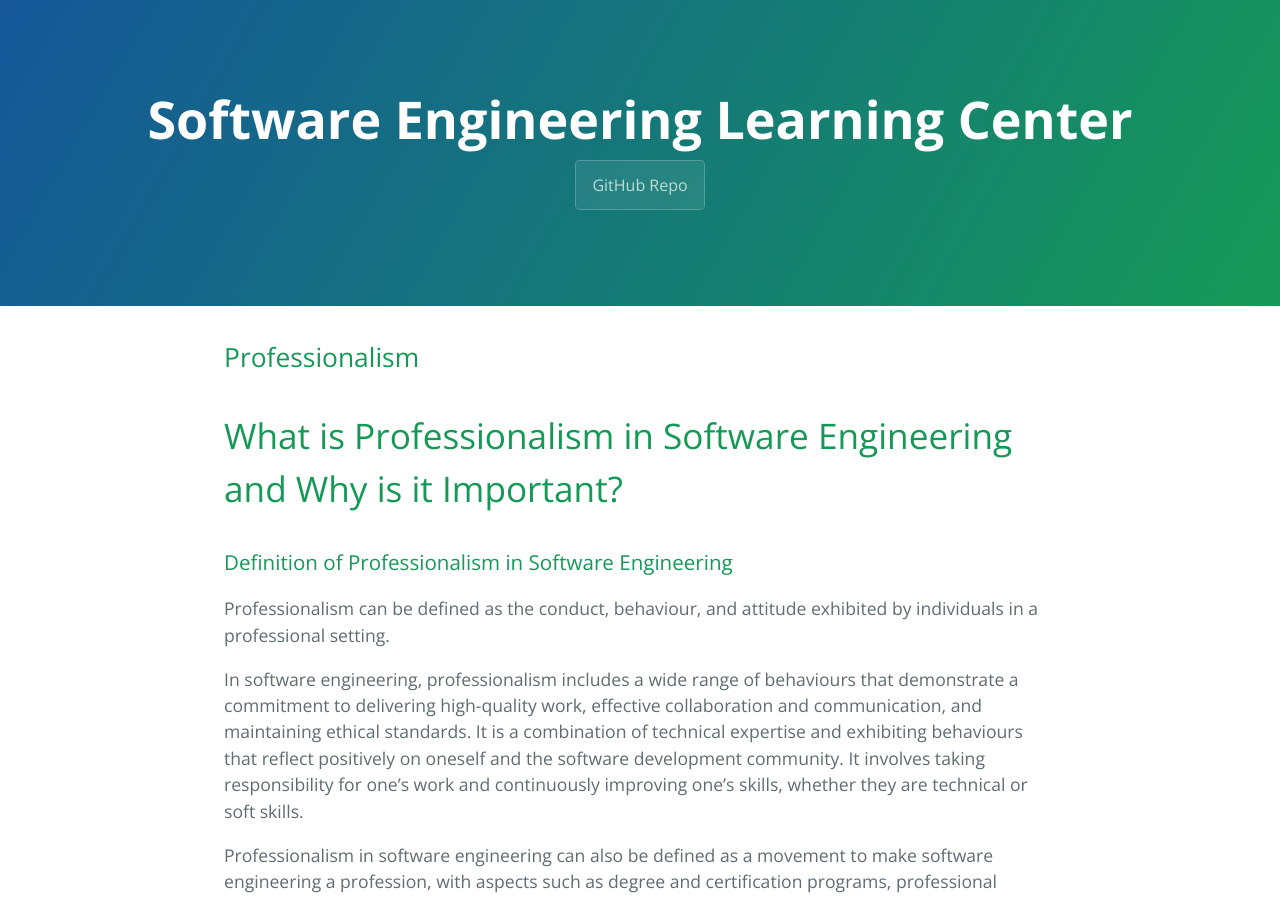
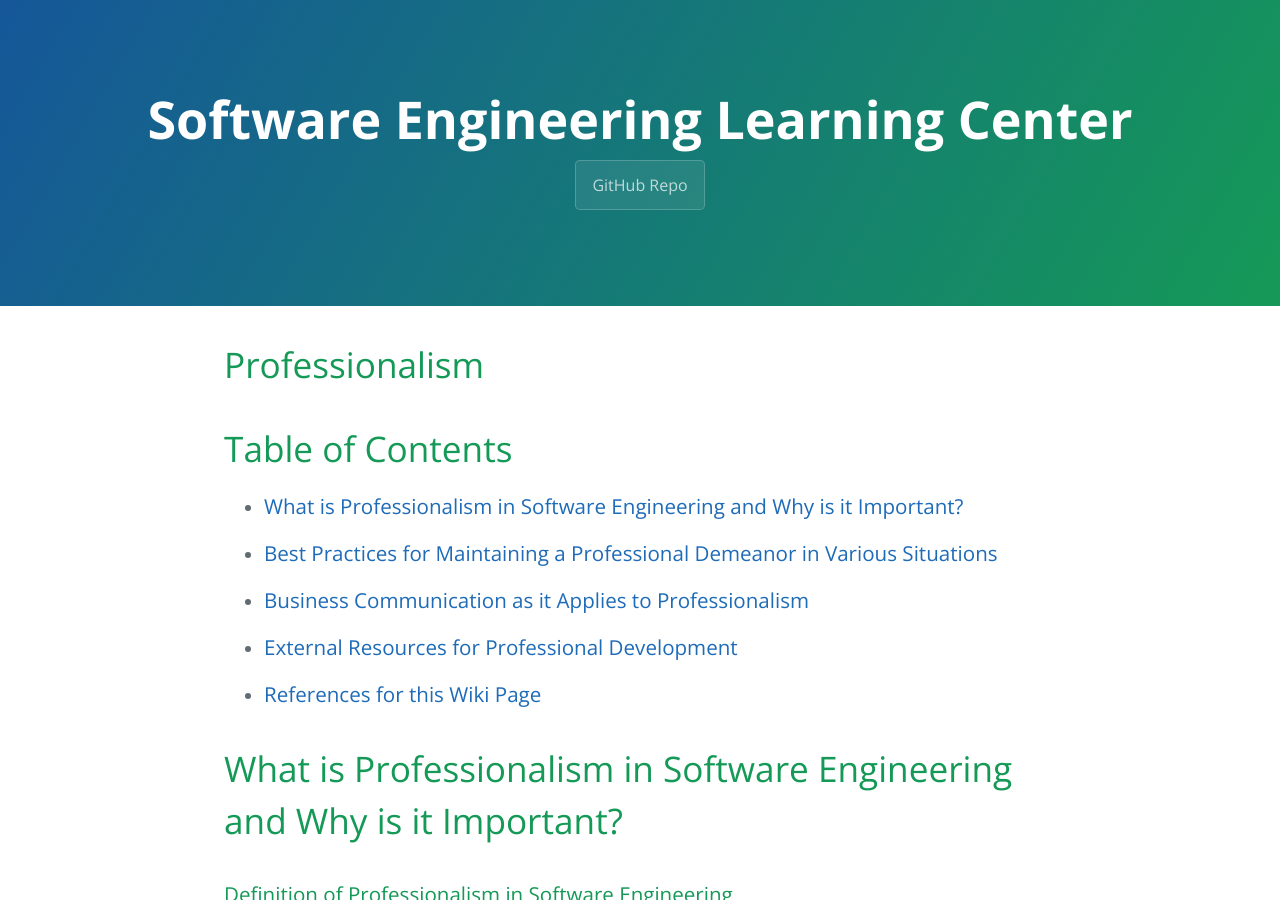
Before and after one commit to learning-software-engineering/learning-software-engineering.github.io, a Jekyll site: the page built from Topics/Professionalism.md, in a window 1280 px wide and 900 px high. Built offline with Jekyll 4.4.1, drawn with Linux system fonts in a browser that asks for light colours; our own code applies the rules of GitHub Pages for plain Markdown files; some of the changed text lies outside the part shown.

Commit message:
Update Professionalism.md Added TOC
Added a Table of Contents for the main sections.

```diff
--- a/Topics/Professionalism.md
+++ b/Topics/Professionalism.md
@@ -1,5 +1,18 @@
-## Professionalism
+# Professionalism
 
+# Table of Contents
+
+- ### [What is Professionalism in Software Engineering and Why is it Important?](#what-is-it)
+
+- ### [Best Practices for Maintaining a Professional Demeanor in Various Situations](#best-practices-for-maintaining-a-professional-demeanor-in-various-situations)
+
+- ### [Business Communication as it Applies to Professionalism](#business-communication-as-it-applies-to-professionalism)
+
+- ### [External Resources for Professional Development](#external-resources-for-professional-development)
+
+- ### [References for this Wiki Page](#references-for-this-wiki-page)
+
+<a id="what-is-it"></a>
 # What is Professionalism in Software Engineering and Why is it Important?
 
 ### Definition of Professionalism in Software Engineering
@@ -68,7 +81,7 @@ Professionalism is important in software engineering because it allows you to be
 
 Professionalism is essential in all aspects of software engineering, and maintaining a professional demeanour across various situations is crucial for career success. Below are examples of best practices for maintaining a professional demeanour in remote work environments and during client interactions.
 
-### Remote work environments
+### Remote Work Environments
 
 1. Establish a dedicated workspace: Create a separate, distraction-free area for work to maintain focus and productivity.
 
@@ -82,7 +95,7 @@ Professionalism is essential in all aspects of software engineering, and maintai
 
 6. Invest in reliable technology: Ensure that your computer, internet connection, and other essential tools are up-to-date and reliable to avoid technical issues during work.
 
-### Client interactions
+### Client Interactions
 
 1. Active listening: Pay attention to the client's needs and concerns, and ask clarifying questions to ensure a clear understanding of their requirements.
 
```
